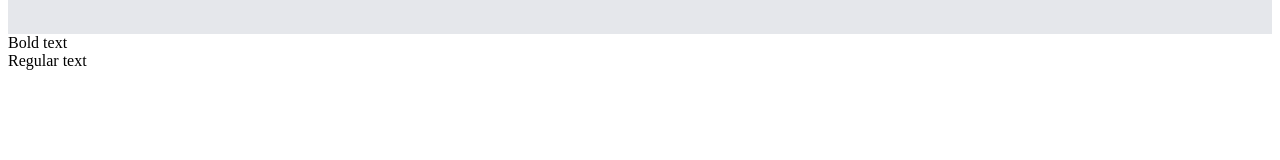
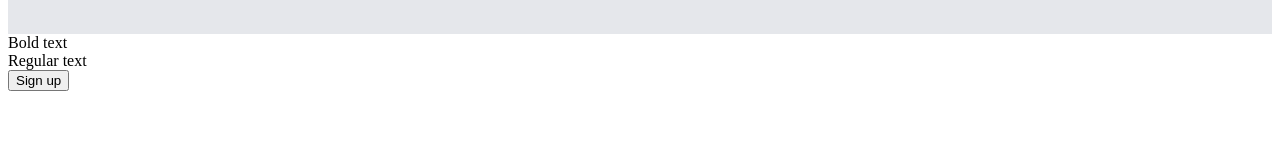
Before and after one commit to CharlesCoeder/landing-page, a plain HTML site: page index.html in a window 1280 px wide. Shown: the part 938-1098 px from the top of the page. Drawn offline with Linux system fonts and the light colour scheme.

Commit message:
switched img to button in section 4

```diff
--- a/index.html
+++ b/index.html
@@ -55,7 +55,7 @@
             </div>
         </div>
 
-        <img>
+        <button class="signup">Sign up</button>
     </div>
 
 
```
